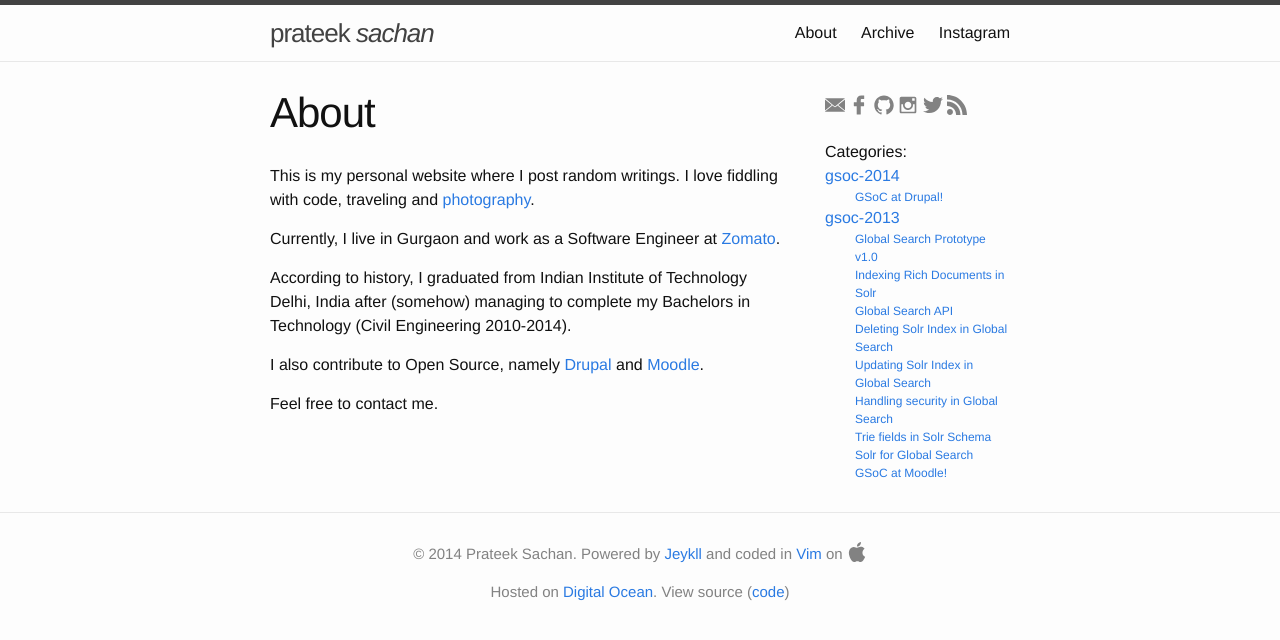
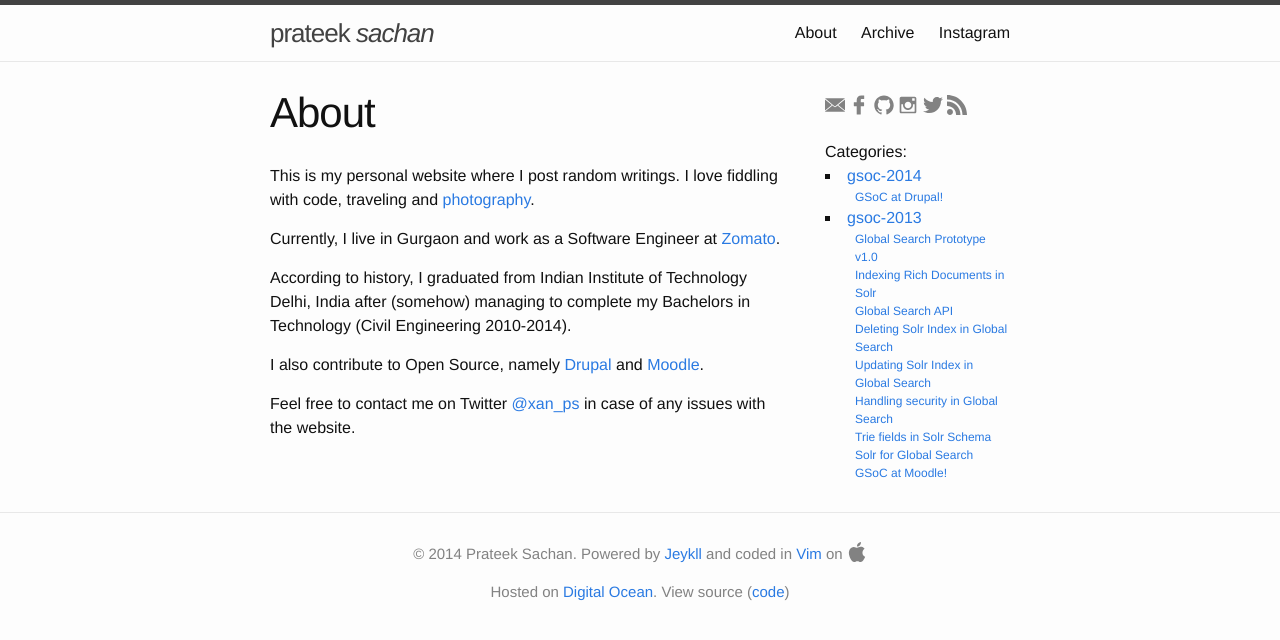
Before and after one commit to prateeksachan/prateeksachan, a Jekyll site: the page built from about.md, in a window 1280 px wide. Shown: the top 640 px of the page. Built offline with Jekyll 4.4.1, drawn with Linux system fonts in a browser that asks for light colours.

Commit message:
Tidying v1

```diff
--- a/_posts/2014-04-21-gsoc-at-drupal.markdown
+++ b/_posts/2014-04-21-gsoc-at-drupal.markdown
@@ -11,14 +11,13 @@
 
 This time I'll be working on making an [Elasticsearch][elasticsearch] module for Drupla 8. Drupal 8 is still in development and hasn't been released yet as a stable version. There has been a huge improvement in D8 comapred to D7. Drupal 8 introduces file-based configuration management system and use of the Symfony2 framework.
 
-I've used [Elasticsearch Connector][elasticsearch-connector] module as a base and planned to port it to D8 with [Search API Sandbox][search-api] and Composer Manager[composer-manager] as dependency modules.
+I've used [Elasticsearch Connector][elasticsearch-connector] module as a base and planned to port it to D8 with [Search API Sandbox][search-api] and [Composer Manager][composer-manager] as dependency modules.
 
 Refer the [project page][project-page] about developments of the project.
-
-
 
 [drupal]: https://moodle.org/
 [elasticsearch]: http://www.elasticsearch.org/
 [elasticsearch-connector]: https://www.drupal.org/project/elasticsearch_connector
 [search-api]: https://www.drupal.org/sandbox/daeron/2091893
 [project-page]: https://www.drupal.org/sandbox/prateeksachan/2275583
+[composer-manager]: https://www.drupal.org/project/composer_manager
--- a/_sass/_layout.scss
+++ b/_sass/_layout.scss
@@ -227,7 +227,11 @@
     width: 25%;
 }
 
-.sidebar li {
+.sidebar #categories-list li {
+    list-style-type: square;
+}
+
+.sidebar #categories-list li ul li {
     list-style: none;
 }
 
--- a/about.md
+++ b/about.md
@@ -12,4 +12,4 @@
 
 I also contribute to Open Source, namely [Drupal](https://drupal.org) and [Moodle](https://moodle.org).
 
-Feel free to contact me.
+Feel free to contact me on Twitter [@xan_ps](https://twitter.com/xan_ps) in case of any issues with the website.
```
